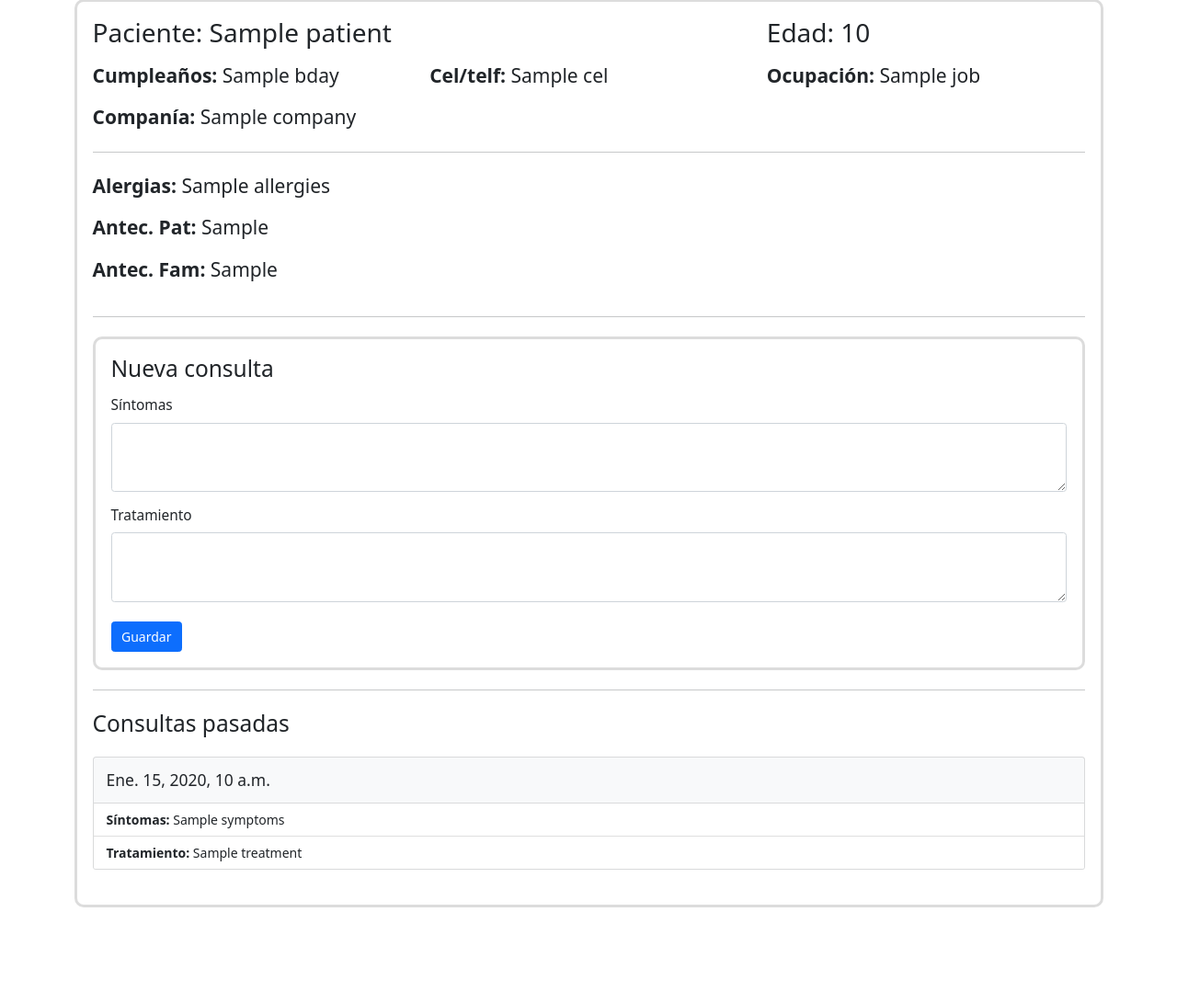
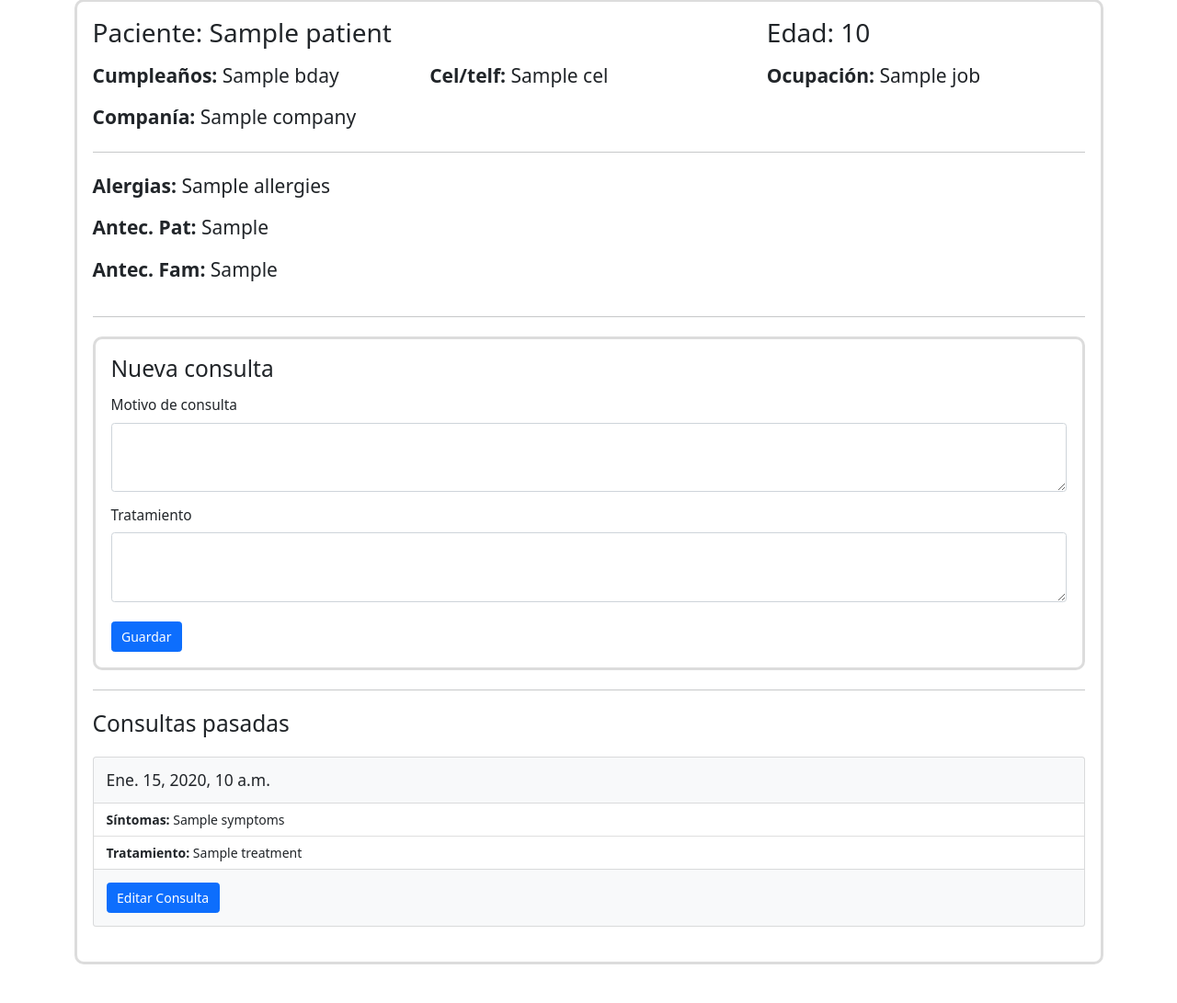
Before and after one commit to jnegrete2005/ivan, a Django app: template patients/templates/patients/patient.html in a window 1280 px wide. Shown: the part 204-1295 px from the top of the page at 92% size. Before the commit the page ends 1191 px from the top, so only its background shows below. Run offline with Django 3.2, Linux system fonts and the light colour scheme; the template is opened without the code that fills it: most values are stand-ins (such as "Sample title", 1, 10 or a date in 2020).

Commit message:
Treatment optional, added edit button to vistis

```diff
--- a/patients/templates/patients/patient.html
+++ b/patients/templates/patients/patient.html
@@ -106,12 +106,12 @@
       <h3>Nueva consulta</h3>
     </div>
     <div class="mb-3">
-      <label for="symptomsInput" class="form-label">Síntomas</label>
+      <label for="symptomsInput" class="form-label">Motivo de consulta</label>
       <textarea name="symptoms" id="symptomsInput" class="form-control" rows="3" required></textarea>
     </div>
     <div class="mb-4">
       <label for="treatmentInput" class="form-label">Tratamiento</label>
-      <textarea name="treatment" id="treatmentInput" class="form-control" rows="3" required></textarea>
+      <textarea name="treatment" id="treatmentInput" class="form-control" rows="3"></textarea>
     </div>
     <div>
       <input type="submit" value="Guardar" class="btn btn-primary">
@@ -126,11 +126,12 @@
       <h3>Consultas pasadas</h3>
     </div>
   </div>
+
   <!-- This are all the visits and the creation of a visit -->
   {% for visit in visits %}
   <div class="row mb-4">
   <div class="col">
-    <div class="card bg-light grow-1 rounded">
+    <div class="card bg-light grow-1">
       <div class="card-body text-dark">
         <h5 class="card-title mb-0">{% language 'es' %}{{ visit.date }}{% endlanguage %}</h5>
       </div>
@@ -138,6 +139,9 @@
         <li class="list-group-item"><strong>Síntomas:</strong> {{ visit.symptoms }}</li>
         <li class="list-group-item"><strong>Tratamiento:</strong> {{ visit.treatment }}</li>
       </ul>
+      <div class="card-body">
+        <a href="{% url 'edit_visit' visit.id %}" class="btn btn-primary">Editar Consulta</a>
+      </div>
     </div>
   </div>
   </div>
```
